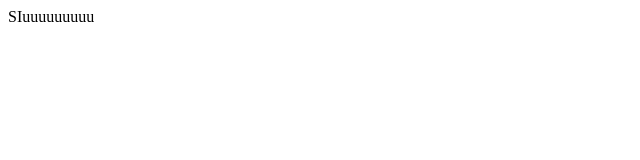
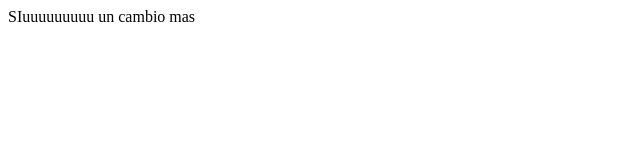
Before and after one commit to Santilol2908/myfirtsrepo, a plain HTML site: page index2.html in a window 1280 px wide. Shown: the whole page, without its empty margins (0-640 px from the left). Drawn offline with Linux system fonts and the light colour scheme.

Commit message:
modificaciones 2

```diff
--- a/index2.html
+++ b/index2.html
@@ -8,5 +8,6 @@
 </head>
 <body>
     SIuuuuuuuuu
+    un cambio mas
 </body>
 </html>
```
